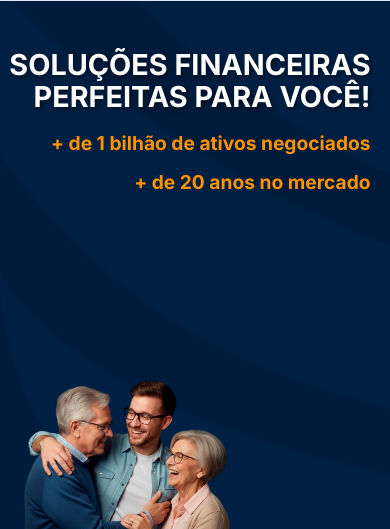
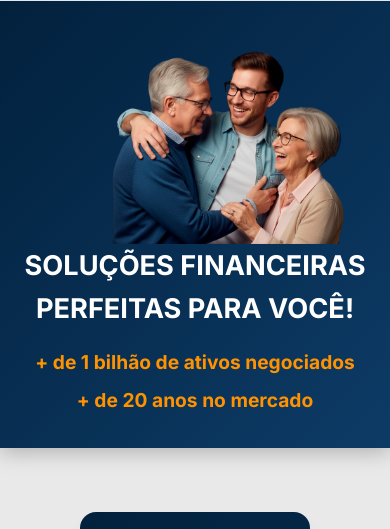
Before and after one commit to SteLopes26/apaxinvestimentos1, a website built with Vite: page index.html in a window 390 px wide. Shown: the part 152-681 px from the top of the page. Built offline with nearby package versions, Linux system fonts and the light colour scheme.

Commit message:
Simplify mobile hero: remove background image, stack content

```diff
--- a/styles.css
+++ b/styles.css
@@ -495,102 +495,85 @@
 }
 
 /* Unified Mobile/Tablet Hero Response (Up to 1024px) */
-/* Unified Mobile/Tablet Hero Response (Up to 1024px) */
 @media (max-width: 1024px) {
 
-    /* Flexbox Container for Safety */
     .hero-wrapper {
+        /* Remove Image, Use Brand Color */
+        background: linear-gradient(135deg, var(--primary) 0%, var(--primary-light) 100%);
         display: flex;
         flex-direction: column;
+        align-items: center;
+        /* Center everything */
         position: relative;
         overflow: hidden;
-        min-height: 60vh;
-        /* Minimum height, but can grow */
-        height: auto;
-        /* Allow growth if text needs it */
-        justify-content: flex-start;
-        /* Start text from top */
-        padding-bottom: 300px;
-        /* RESERVE SPACE for the People image at bottom */
+        min-height: auto;
+        /* Let content dictate height */
+        padding-top: 2rem;
+        padding-bottom: 0;
     }
 
     .hero-image {
-        position: absolute;
-        top: 0;
-        left: 0;
-        width: 100%;
-        height: 100%;
-        object-fit: cover;
-        object-position: center;
-        z-index: -1;
-    }
-
-    /* People: Anchored Bottom Left - Absolute but in reserved space */
-    .hero-people-overlay {
-        position: absolute !important;
-        bottom: 0 !important;
-        left: -10% !important;
-        height: auto !important;
-        width: 70% !important;
-        max-width: 400px !important;
-        transform: none !important;
-        margin: 0 !important;
-        display: block !important;
-        z-index: 1;
-        object-fit: contain;
-        object-position: bottom left;
-    }
-
-    /* Text: Relative Flow - Never overlaps because it pushes container */
+        display: none !important;
+        /* HIDE BACKGROUND IMAGE */
+    }
+
+    /* Text: Simply stacked on top */
     .hero-overlay-text {
         position: relative !important;
         top: auto !important;
         right: auto !important;
-        transform: none !important;
-        width: 100% !important;
-        max-width: 100% !important;
-        background: transparent !important;
-        padding: 2rem 5% 0 0 !important;
-        /* Top padding + Right alignment */
-        text-align: right !important;
-        z-index: 2;
+        width: 90% !important;
+        max-width: 600px !important;
+        padding: 0 0 2rem 0 !important;
+        text-align: center !important;
         display: flex;
         flex-direction: column;
-        align-items: flex-end;
+        align-items: center;
+        z-index: 2;
+        transform: none !important;
     }
 
     .hero-overlay-text h2 {
         font-size: clamp(1.8rem, 5vw, 2.5rem) !important;
-        /* Fluid Layout */
-        line-height: 1.1;
         margin-bottom: 1rem !important;
-        text-shadow: 2px 2px 4px rgba(0, 0, 0, 0.6);
+        text-shadow: none !important;
+        /* No need for shadow on solid bg */
     }
 
     .hero-stats {
-        align-items: flex-end !important;
+        align-items: center !important;
+    }
+
+    /* People: Simply stacked at bottom */
+    .hero-people-overlay {
+        position: relative !important;
+        bottom: auto !important;
+        left: auto !important;
+        width: 85% !important;
+        /* Nice and big */
+        max-width: 450px !important;
+        height: auto !important;
+        margin-top: 0 !important;
+        display: block !important;
+        z-index: 1;
+        object-fit: contain;
+        transform: none !important;
     }
 }
 
 /* Tweaks for small screens */
 @media (max-width: 600px) {
-    .hero-wrapper {
-        min-height: 550px;
-        padding-bottom: 250px;
-        /* Adjust reserved space */
+    .hero-overlay-text {
+        width: 100% !important;
+        padding: 0 1rem 2rem 1rem !important;
+    }
+
+    .hero-overlay-text h2 {
+        font-size: 1.7rem !important;
     }
 
     .hero-people-overlay {
-        width: 80% !important;
-        left: -15% !important;
-    }
-
-    .hero-overlay-text {
-        padding-top: 3rem !important;
-    }
-
-    .hero-overlay-text h2 {
-        font-size: 1.8rem !important;
+        width: 90% !important;
     }
 }
 
```
